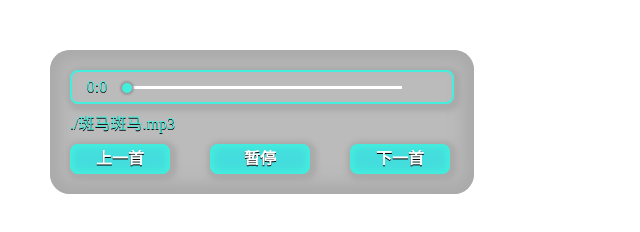
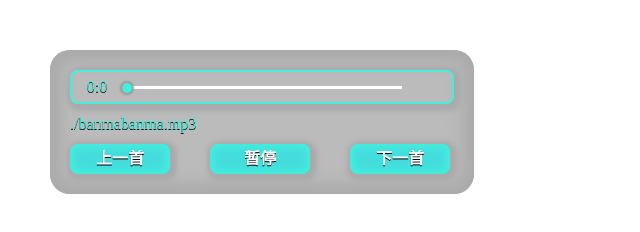
Before and after one commit to wayne0201/audioPlayer, a plain HTML site: page index.html in a window 1280 px wide. Shown: the full height of the page, 0-640 px from the left. Drawn offline with Linux system fonts and the light colour scheme.

Commit message:
banmabanma

```diff
--- a/index.html
+++ b/index.html
@@ -151,7 +151,7 @@
 
 		// 把歌名放这
 		var playList = [
-			"./斑马斑马.mp3",
+			"./banmabanma.mp3",
 
 		];
 
```
Also changed, not shown: 1 other file.
